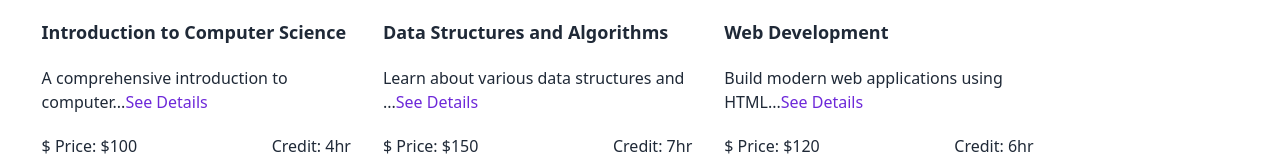
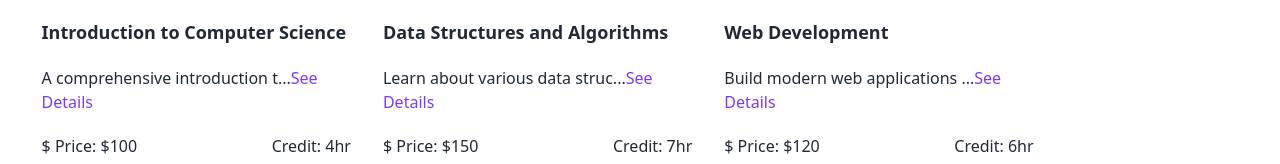
Before and after one commit to sowmik-sec/code-craft, a React (Vite) app: page / in a window 1280 px wide. Shown: the part 454-618 px from the top of the page. Built offline with nearby package versions, Linux system fonts and the light colour scheme.

Commit message:
show course details length conditionally

```diff
--- a/src/components/Course/Course.jsx
+++ b/src/components/Course/Course.jsx
@@ -1,12 +1,37 @@
+import { useState } from "react";
+
 function Course({ course, handleSelectCourse }) {
+  const [showDetails, setShowDetails] = useState(false);
   const { course_name, cover_img, credit, price, details } = course;
+  const handleDetails = (state) => {
+    setShowDetails(state);
+  };
   return (
     <div className="p-4 space-y-5">
       <img className="w-full h-80 rounded-lg" src={cover_img} alt="" />
       <h3 className="text-lg font-semibold">{course_name}</h3>
       <p>
-        {details.slice(0, 40)}...
-        <span className="cursor-pointer text-violet-700">See Details</span>
+        {!showDetails ? (
+          <div>
+            {details.slice(0, 30)}...
+            <span
+              className="cursor-pointer text-violet-600"
+              onClick={() => handleDetails(true)}
+            >
+              See Details
+            </span>
+          </div>
+        ) : (
+          <div>
+            {details}{" "}
+            <span
+              className="cursor-pointer text-violet-600"
+              onClick={() => handleDetails(false)}
+            >
+              See Less
+            </span>
+          </div>
+        )}
       </p>
       <div className="flex justify-between">
         <p>$ Price: ${price}</p>
```
